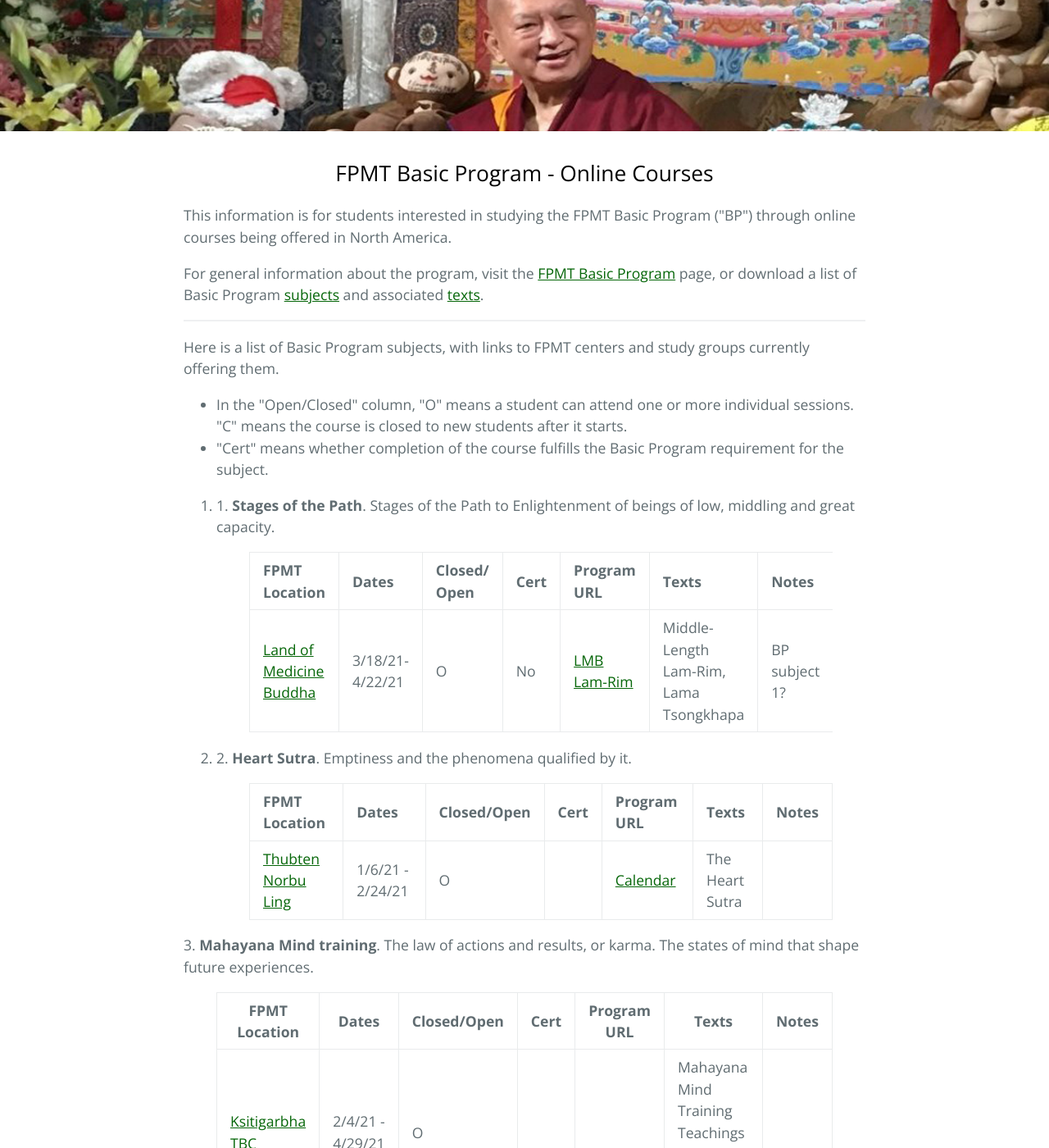
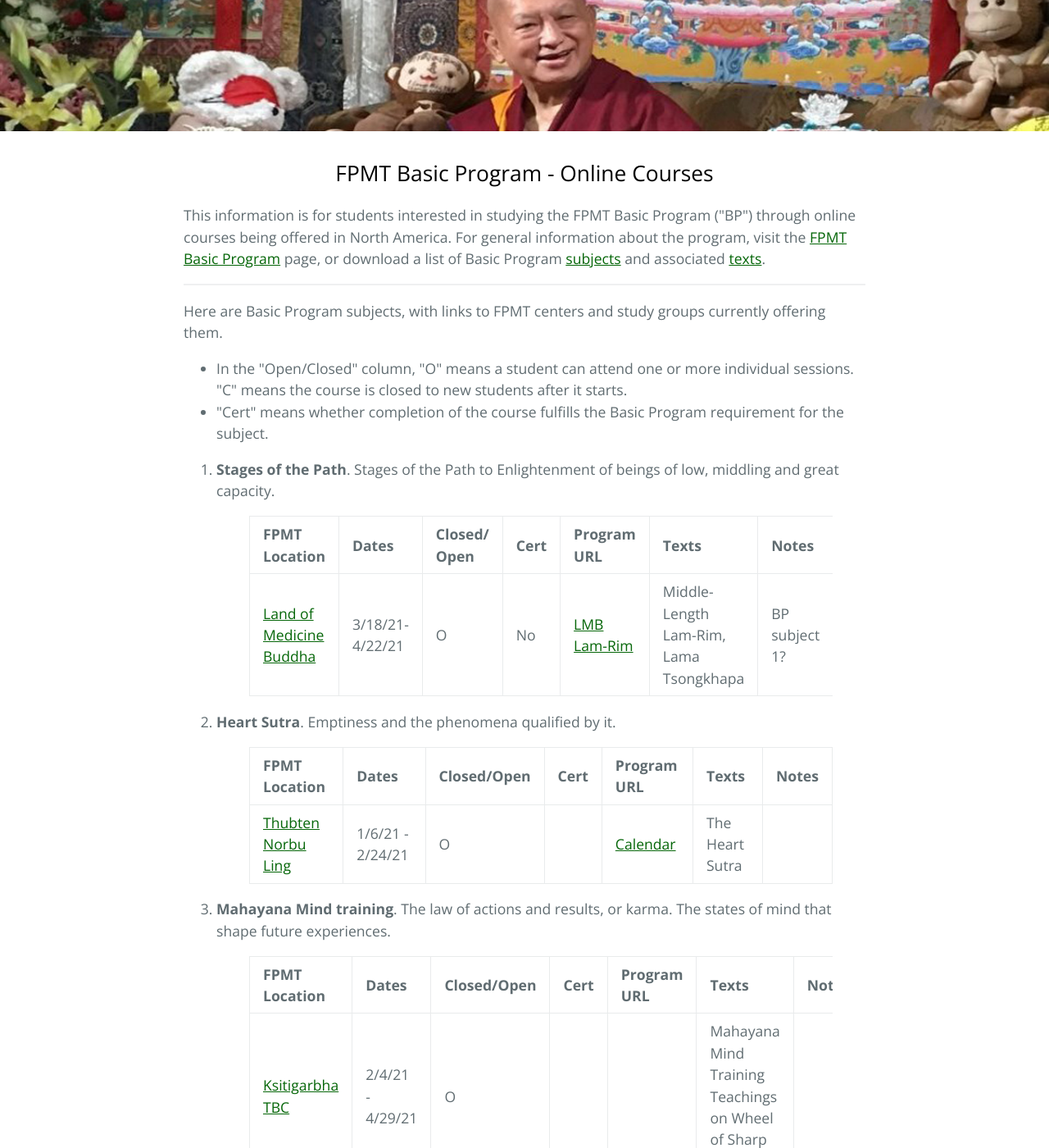
Before and after one commit to lgeorge/lgeorge.github.io, a Jekyll site: the page built from index.html, in a window 1280 px wide and 1400 px high. Shown: the whole window at 82% size. Built offline with Jekyll 4.4.1, drawn with Linux system fonts in a browser that asks for light colours.

Commit message:
Update index.html

```diff
--- a/index.html
+++ b/index.html
@@ -7,20 +7,20 @@
   <body>
     <h2 style="text-align:center"; "color: black">FPMT Basic Program - Online Courses</h2>
 
-    <p>This information is for students interested in studying the FPMT Basic Program ("BP") through online courses being offered in North America.</p>
-
-    <p>For general information about the program, visit the <a href="https://fpmt.org/education/programs/basic-program/#BP_subjects">FPMT Basic Program</a> page, or download a list of Basic Program <a rel="noreferrer noopener" href="https://fpmt.org/wp-content/uploads/education/programs/basic-program/BP_SubjectDescriptions_2020.pdf" target="_blank">subjects</a> and associated <a rel="noreferrer noopener" href="https://fpmt.org/wp-content/uploads/education/programs/basic-program/BP_StandardTextsAndCommentaries_2020.pdf" target="_blank">texts</a>.</p>
+    <p>This information is for students interested in studying the FPMT Basic Program ("BP") through online courses being offered in North America.
+    For general information about the program, visit the <a href="https://fpmt.org/education/programs/basic-program/#BP_subjects">FPMT Basic Program</a> page,
+    or download a list of Basic Program <a rel="noreferrer noopener" href="https://fpmt.org/wp-content/uploads/education/programs/basic-program/BP_SubjectDescriptions_2020.pdf" target="_blank">subjects</a> and associated <a rel="noreferrer noopener" href="https://fpmt.org/wp-content/uploads/education/programs/basic-program/BP_StandardTextsAndCommentaries_2020.pdf" target="_blank">texts</a>.</p>
 
     <hr class="wp-block-separator is-style-wide"/>
 
-    <p>Here is a list of Basic Program subjects, with links to FPMT centers and study groups currently offering them.</p>
+    <p>Here are Basic Program subjects, with links to FPMT centers and study groups currently offering them.</p>
     <ul>
     	<li>In the "Open/Closed" column, "O" means a student can attend one or more individual sessions. "C" means the course is closed to new students after it starts. </li>
     	<li>"Cert" means whether completion of the course fulfills the Basic Program requirement for the subject.</li>
     </ul>
 
     <ol>
-      <li>1. <strong>Stages of the Path</strong>. Stages of the Path to Enlightenment of beings of low, middling and great capacity.</p>
+      <li><p><strong>Stages of the Path</strong>. Stages of the Path to Enlightenment of beings of low, middling and great capacity.</p>
 
     <!-- wp:table {"backgroundColor":"subtle-light-gray","align":"wide","className":"is-style-regular"} -->
     <figure class="wp-block-table alignwide is-style-regular">
@@ -35,7 +35,7 @@
     </figure>
     </li>
 
-    <li>2. <strong>Heart Sutra</strong>. Emptiness and the phenomena qualified by it.</p>
+    <li><p><strong>Heart Sutra</strong>. Emptiness and the phenomena qualified by it.</p>
 
     <!-- wp:table {"backgroundColor":"subtle-light-gray","align":"wide","className":"is-style-regular"} -->
     <figure class="wp-block-table alignwide is-style-regular">
@@ -49,9 +49,8 @@
     	</table>
     </figure>
     </li>
-    </ol>
 
-    <p>3. <strong>Mahayana Mind training</strong>. The law of actions and results, or karma. The states of mind that shape future experiences.</p>
+    <li><p><strong>Mahayana Mind training</strong>. The law of actions and results, or karma. The states of mind that shape future experiences.</p>
 
     <!-- wp:table {"backgroundColor":"subtle-light-gray","align":"wide","className":"is-style-regular"} -->
     <figure class="wp-block-table alignwide is-style-regular">
@@ -78,13 +78,11 @@
     		</tbody>
     	</table>
     </figure>
+    </li>
 
-    <hr class="wp-block-separator is-style-wide"/>
-
-    <p>5. <strong>Mind and Cognition</strong>. The way the mind knows phenomena and mental factors that constitute the basis of experience.</p>
+    <li><p><strong>Mind and Cognition</strong>. The way the mind knows phenomena and mental factors that constitute the basis of experience.</p>
 
     <!-- wp:table {"backgroundColor":"subtle-light-gray","align":"wide","className":"is-style-regular"} -->
-
     <figure class="wp-block-table alignwide is-style-regular">
     	<table class="has-subtle-light-gray-background-color has-background">
     		<thead>
@@ -109,22 +107,23 @@
     		</tbody>
     	</table>
     </figure>
+    </li>
 
-    <p>7. <strong>Ornament for Clear Realization</strong>. The Path to Buddhahood.</p>
+    <li><p><strong>Ornament for Clear Realization</strong>. The Path to Buddhahood.</p>
 
-    <p>    No classes currently offered.</p>
+    <p>&nbsp; &nbsp; &nbsp; &nbsp; No classes currently offered.</p>
+    </li>
 
-    <hr class="wp-block-separator is-style-wide"/>
+    <li><p><strong>The Tathagata Essence</strong>. The Buddha lineage that exists within every sentient being.</p>
 
-    <p>8. <strong>The Tathagata Essence</strong>. The Buddha lineage that exists within every sentient being.</p>
+    <p>&nbsp; &nbsp; &nbsp; &nbsp; No classes currently offered.</p>
+    </li>
 
-    <p>    No classes currently offered.</p>
+    <li><p><strong>Grounds and Paths of Secret Mantra &amp; The Three Basic Bodies</strong>. The structure of the path of Tantra.</p>
 
-    <hr class="wp-block-separator is-style-wide"/>
-
-    <p>9. <strong>Grounds and Paths of Secret Mantra &amp; The Three Basic Bodies</strong>. The structure of the path of Tantra.</p>
-
-    <p>    No classes currently offered.</p>
+    <p>&nbsp; &nbsp; &nbsp; &nbsp; No classes currently offered.</p>
+    </li>
+    </ol>
 
     <hr class="wp-block-separator is-style-wide"/>
 
```
Also changed, not shown: other parts of index.html (+4 -3 lines).
